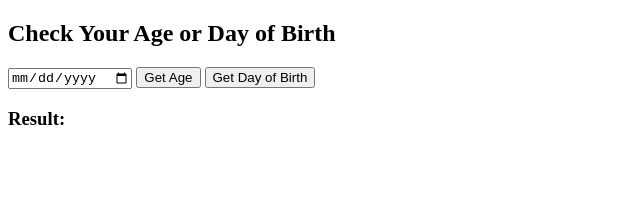
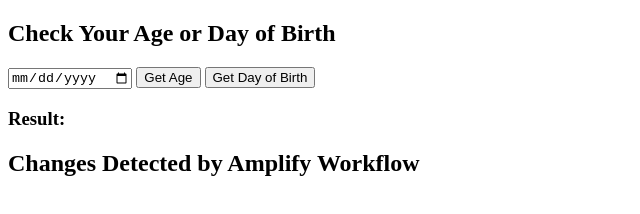
Before and after one commit to hersanah/dob-app-fargate-ci-cd-deployment, a plain HTML site: page frontend/index.html in a window 1280 px wide. Shown: the whole page, without its empty margins (0-640 px from the left). Drawn offline with Linux system fonts and the light colour scheme.

Commit message:
Test Amplify Automatic Workflow

```diff
--- a/frontend/index.html
+++ b/frontend/index.html
@@ -15,6 +15,7 @@
         <h3>Result:</h3>
         <pre id="result"></pre>
 
+        <h2>Changes Detected by Amplify Workflow</h2>
 
         <script>
 
```
